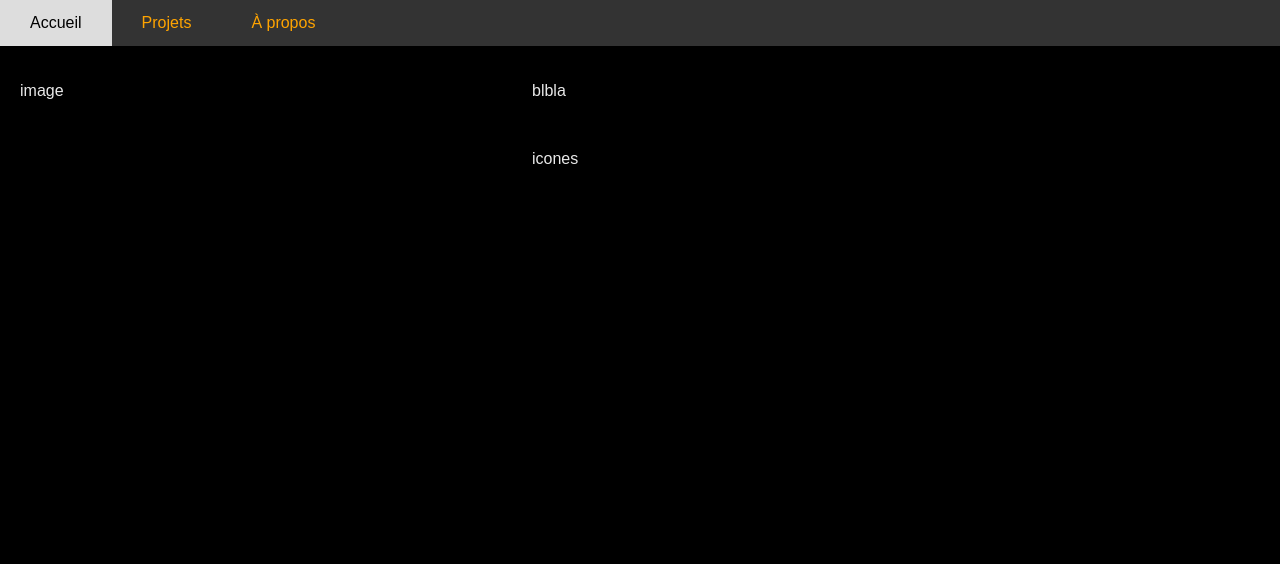
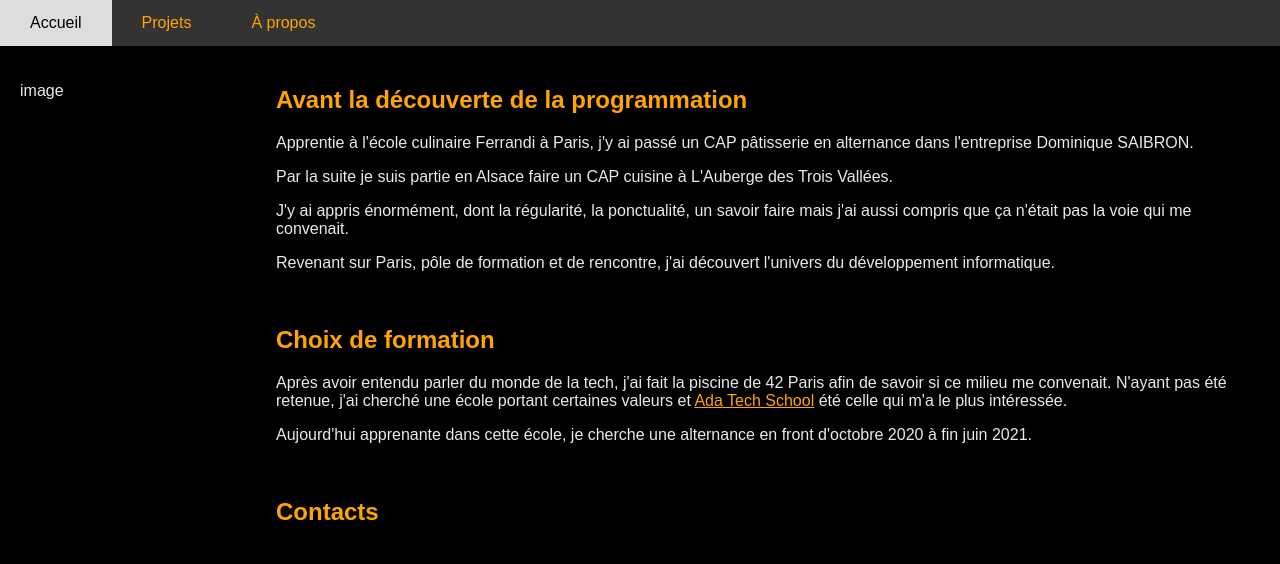
Before and after one commit to prisca258/Portfolio, a PHP site: page /Apropos.html in a window 1280 px wide. Shown: the top 564 px of the page. Run offline with PHP 8.4, Linux system fonts and the light colour scheme; some libraries are stand-ins or nearby versions.

Commit message:
abandon icones dans navbar + remplissage a propos

```diff
--- a/Apropos.html
+++ b/Apropos.html
@@ -9,6 +9,7 @@
     <link href="header.css" rel="stylesheet">
     <link href="portfolio.css" rel="stylesheet">
     <link href="navbar.css" rel="stylesheet">
+    <link href="https://maxcdn.bootstrapcdn.com/font-awesome/4.4.0/css/font-awesome.min.css" rel="stylesheet"/>
 
   </head>
   <style>
@@ -28,12 +29,12 @@ body {
 }
 
 .side {
-  flex: 40%;
+  flex: 20%;
   padding: 20px;
 }
 
 .main {
-  flex: 60%;
+  flex: 80%;
   padding: 20px;
 }
 
@@ -59,9 +60,27 @@ body {
     <p>image</p>
   </div>
   <div class="main">
-    <p>blbla</p>
+    <h2>Avant la découverte de la programmation</h2>
+    <p>Apprentie à l'école culinaire Ferrandi à
+    Paris, j'y ai passé un CAP pâtisserie en alternance dans l'entreprise
+    Dominique SAIBRON.</p>
+    <p> Par la suite je suis partie en Alsace faire un CAP cuisine à
+    L'Auberge des Trois Vallées.</p>
+    <p>J'y ai appris énormément, dont la régularité, la ponctualité,
+    un savoir faire mais j'ai aussi compris que ça n'était pas la voie qui me
+    convenait.</p>
+    <p>Revenant sur Paris, pôle de formation et de rencontre, j'ai découvert
+    l'univers du développement informatique.</p>
     <br>
-    <p>icones</p>
+    <h2>Choix de formation</h2>
+    <p>Après avoir entendu parler du monde de la tech, j'ai fait la piscine de
+    42 Paris afin de savoir si ce milieu me convenait. N'ayant pas été
+    retenue, j'ai cherché une école portant certaines valeurs et <a href="https://adatechschool.fr/">Ada
+    Tech School</a> été celle qui m'a le plus intéressée.</p>
+    <p>Aujourd'hui apprenante dans cette école, je cherche une alternance en
+    front d'octobre 2020 à fin juin 2021.</p>
+    <br>
+    <h2>Contacts</h2>
   </div>
 </body>
 </html>
--- a/accueil.html
+++ b/accueil.html
@@ -25,8 +25,6 @@ body {
         <a href="projets.html">Projets</a>
         <a href="Apropos.html">À propos</a>
       </nav>
-      <nav>
-      </nav>
     </div>
   </div>
   <div class="presentation">
```
Also changed, not shown: navbar.css (+1 -57 lines).
